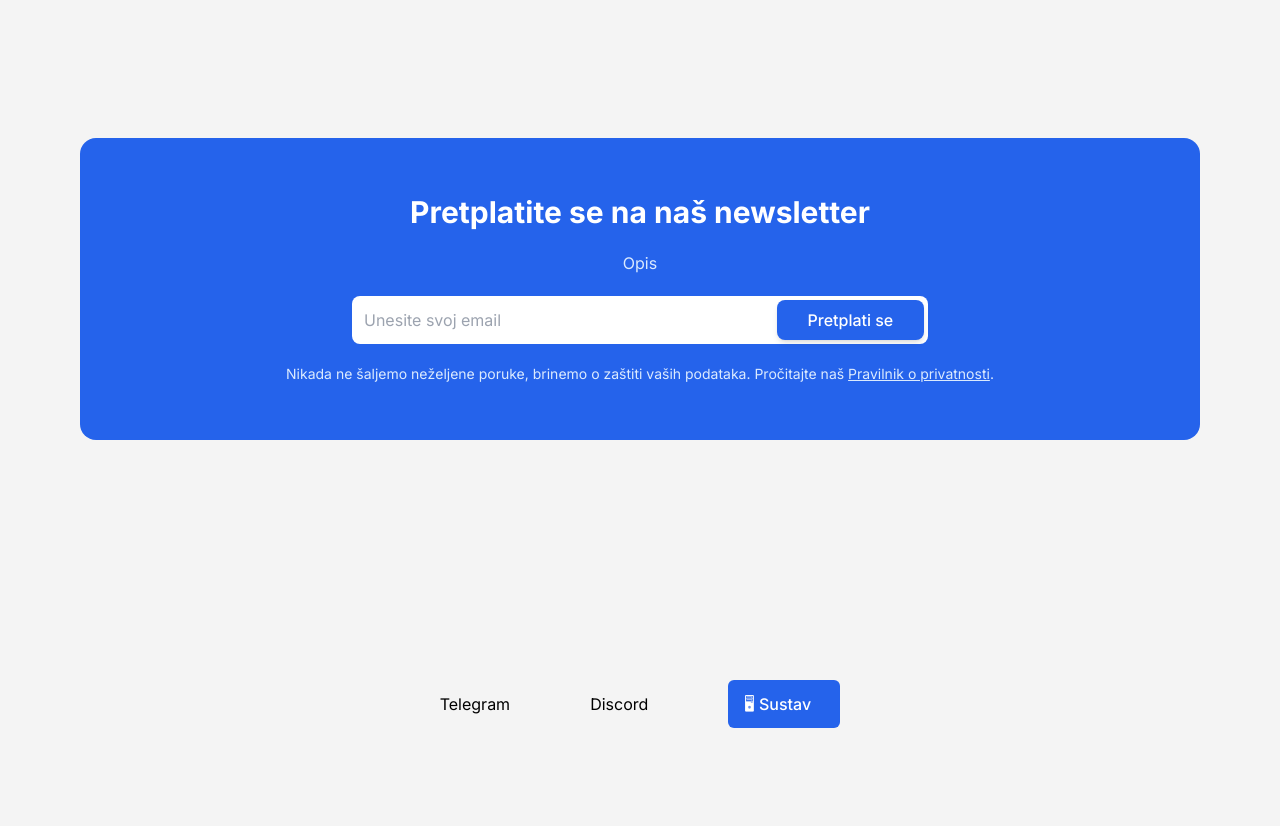
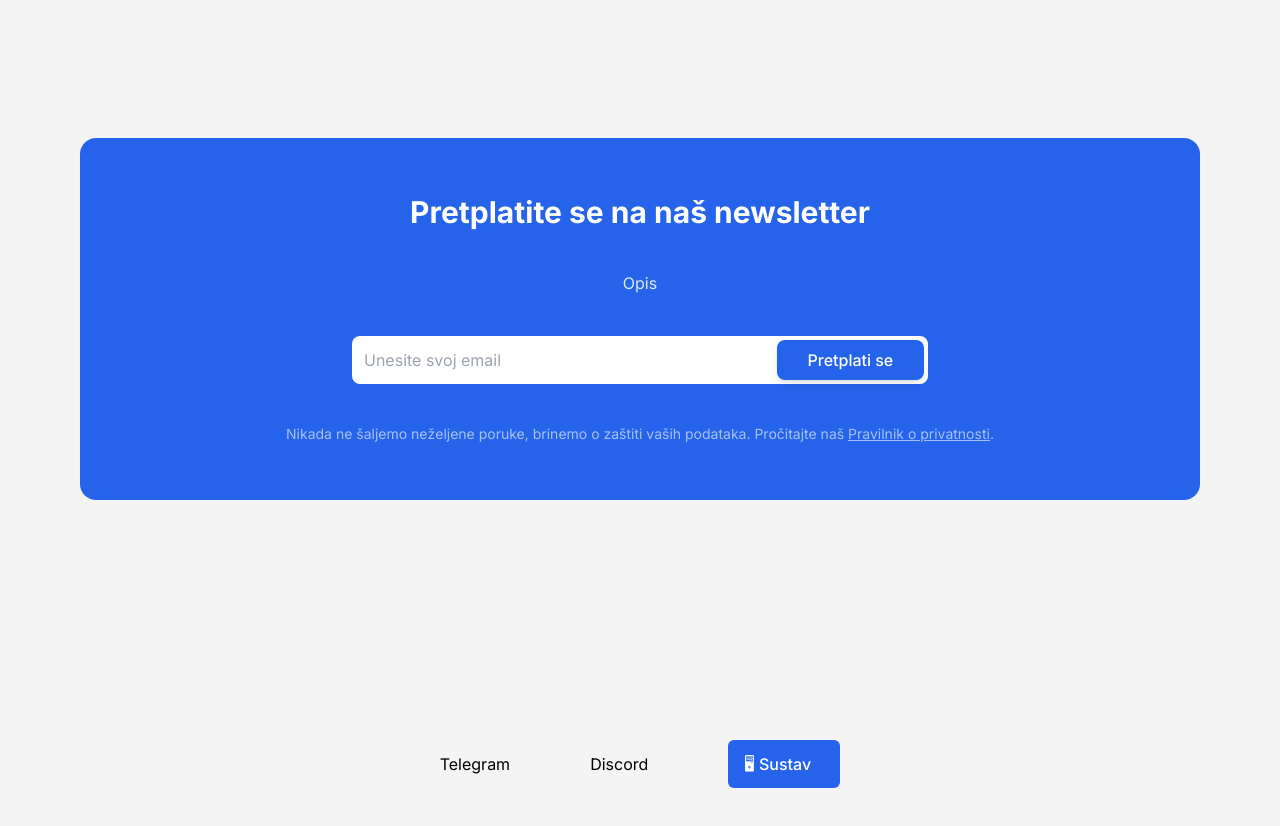
Before and after one commit to faustatwork/mad-science-website, a Next.js app: page / in a window 1280 px wide. Shown: the part 5380-6206 px from the top of the page. Built offline with nearby package versions, Linux system fonts and the light colour scheme.

Commit message:
fix(newsletter): change gap, text opacity for privacy text

```diff
--- a/components/Newsletter.tsx
+++ b/components/Newsletter.tsx
@@ -8,7 +8,7 @@ const Newsletter = () => {
 
   return (
     <>
-      <div className="flex w-full flex-col items-center justify-center gap-5 rounded-2xl bg-blue-600 px-8 py-14 text-center sm:items-start sm:justify-start sm:text-start">
+      <div className="flex w-full flex-col items-center justify-center gap-10 rounded-2xl bg-blue-600 px-8 py-14 text-center sm:items-start sm:justify-start sm:text-start">
         <h3 className="text-3xl font-bold text-white">
           Pretplatite se na naš newsletter
         </h3>
@@ -35,7 +35,7 @@ const Newsletter = () => {
             value={"Pretplati se"}
           />
         </form>
-        <p className="text-sm text-blue-100">
+        <p className="text-sm text-white/60">
           Nikada ne šaljemo neželjene poruke, brinemo o zaštiti vaših podataka.
           Pročitajte naš{" "}
           <Link className="underline" href="/">
```
